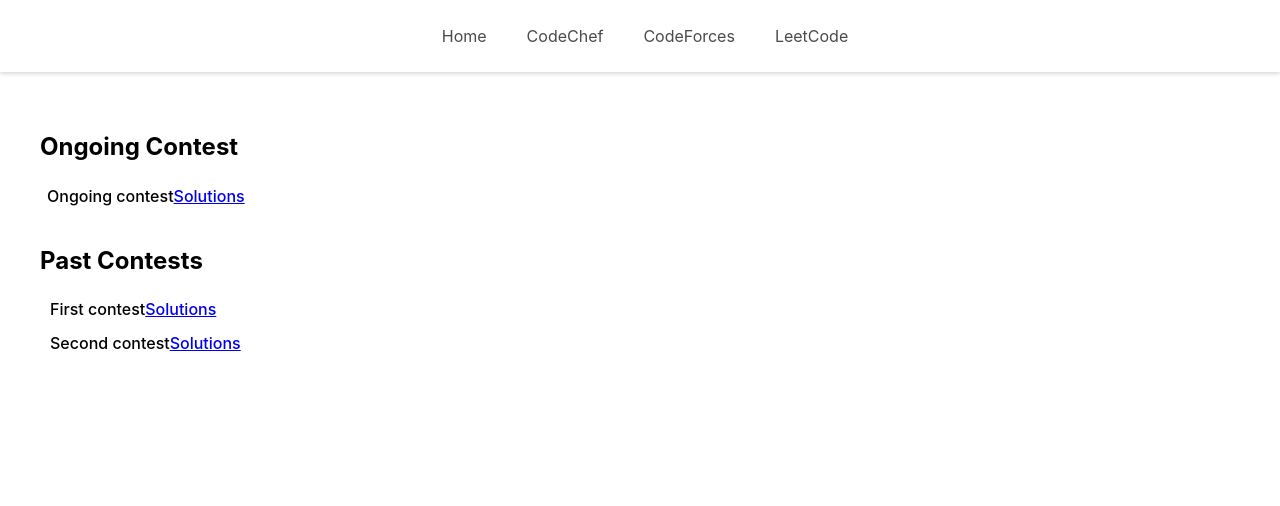
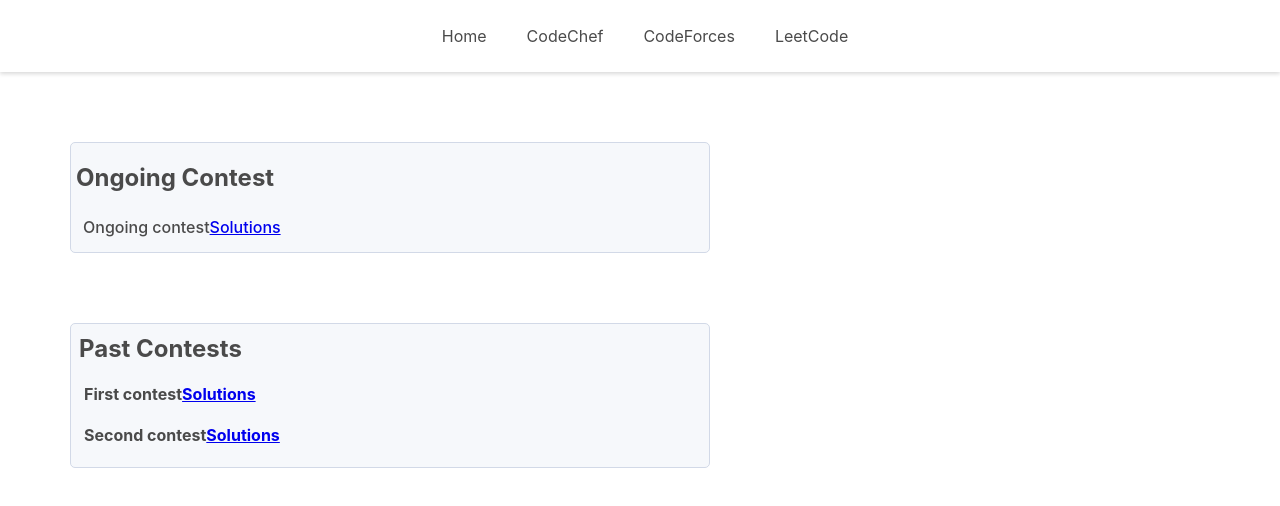
Before and after one commit to JazibEqbal/Code-for-all-Frontend, a React (Create React App) app: page /codechef in a window 1280 px wide. Shown: the top 506 px of the page. Built offline with nearby package versions, Linux system fonts and the light colour scheme.

Commit message:
fixed-styles

```diff
--- a/src/Components/Contests/CurrentContest.js
+++ b/src/Components/Contests/CurrentContest.js
@@ -10,7 +10,7 @@
         <React.Fragment>
           <div className={styles.CurrentContestMain}>
             <h2 className={styles.currentHeading}>Ongoing Contest</h2>
-            <h4 className={styles.innerCurrentContestMain}>
+            <h4 className={styles.innerCurrentContestItems}>
               {contest.contestname}
               <Link to={`/question/${contest.id}`} state={{ contest }}>
                 Solutions
--- a/src/Components/Contests/CurrentContest.module.css
+++ b/src/Components/Contests/CurrentContest.module.css
@@ -1,10 +1,18 @@
 .CurrentContestMain{
     display: flex;
     flex-direction: column;
-    margin: 40px;
+    margin: 70px;
+    border: 1px solid #d2d9e7;
+    border-radius: 5px;
+    box-sizing: border-box;
+    color: #4a4a4a;
+    padding-left: 5px;
+    width: 50%;
+    background: #f6f8fb;
 }
-.innerCurrentContestMain{
+.innerCurrentContestItems{
     font-weight: 500;
     display: flex;
-    margin: 5px 7px 0 7px;
+    margin: 5px 7px;
+    padding-bottom: 10px;
 }
--- a/src/Components/Contests/PastContest.js
+++ b/src/Components/Contests/PastContest.js
@@ -4,8 +4,8 @@
 
 const PastContests = (props) => {
   const renderList = props.contestList.map((contest) => (
-    <div className={styles.pastContestMain}>
-      <h4 className={styles.pastContestitems} key={contest.id}>
+    <div>
+      <h4 key={contest.id}>
         {contest.contestname}
         <Link to={`/question/${contest.id}`} state={{ contest }}>
           Solutions
@@ -16,8 +16,10 @@
 
   return (
     <React.Fragment>
-      <h2 className={styles.pastHeading}>Past Contests</h2>
-      <h4 className={styles.pastContestitems}>{renderList}</h4>
+      <div className={styles.pastContestMain}>
+        <h2 className={styles.pastHeading}>Past Contests</h2>
+        <h4 className={styles.pastContestitems}>{renderList}</h4>
+      </div>
     </React.Fragment>
   );
 };
--- a/src/Components/Contests/PastContest.module.css
+++ b/src/Components/Contests/PastContest.module.css
@@ -1,13 +1,26 @@
 .pastContestMain{
     display: flex;
     flex-direction: column;
+    margin: 70px;
+    border: 1px solid #d2d9e7;
+    border-radius: 5px;
+    box-sizing: border-box;
+    background: transparent;
+    color: #4a4a4a;
+    padding-left: 3px;
+    width: 50%;
+    background: #f6f8fb;
 }
 .pastHeading{
     display: flex;
-    margin: 40px 40px 10px 40px;
+    padding-left: 5px;
+    margin-top: 10px;
+    margin-bottom: 0;
 }
 .pastContestitems{
-    margin: 0 25px;
-    padding:7px 0;
     font-weight: 500;
+    padding-left: 5px;
+    margin-top: 0;
+    margin-left: 5px;
+    margin-bottom: 0;
 }
--- a/src/Screen/Contest.module.css
+++ b/src/Screen/Contest.module.css
@@ -6,6 +6,8 @@
     width: 56.5%;
     border-radius: 7px;
     border: .5px solid gray;
+    background: #f6f8fb;
+    border: 1px solid #d2d9e7;
 }
 .contestNames > h3{
     padding: 5px;
--- a/src/Screen/Recent.module.css
+++ b/src/Screen/Recent.module.css
@@ -11,6 +11,8 @@
     color: #4a4a4a;
     min-height: 200px;
     box-shadow: 0 2px 4px #00000026;
+    background: #f6f8fb;
+    border: 1px solid #d2d9e7;
 }
 .recentContents > h3{
     display: flex;
```
